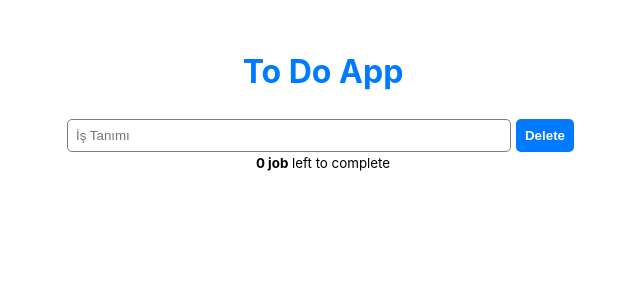
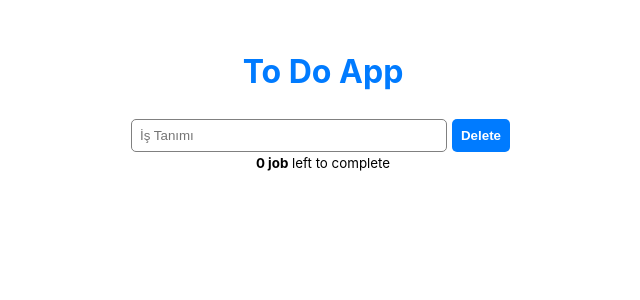
Before and after one commit to BornHungry/FirstReactApp, a React (Create React App) app: page / in a window 1280 px wide. Shown: the top 300 px of the page, without its empty margins (317-957 px from the left). Built offline with nearby package versions, Linux system fonts and the light colour scheme.

Commit message:
css update

```diff
--- a/src/App.css
+++ b/src/App.css
@@ -41,7 +41,7 @@
 }
 
 .app {
-    width: 40%;
+    width: 30%;
     margin: 24px auto;
 }
 
```
